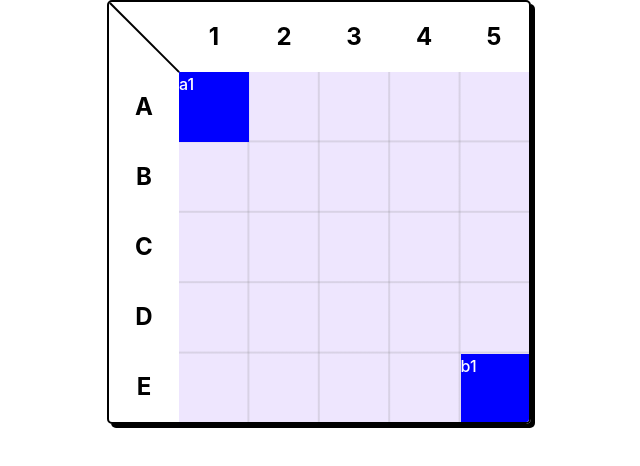
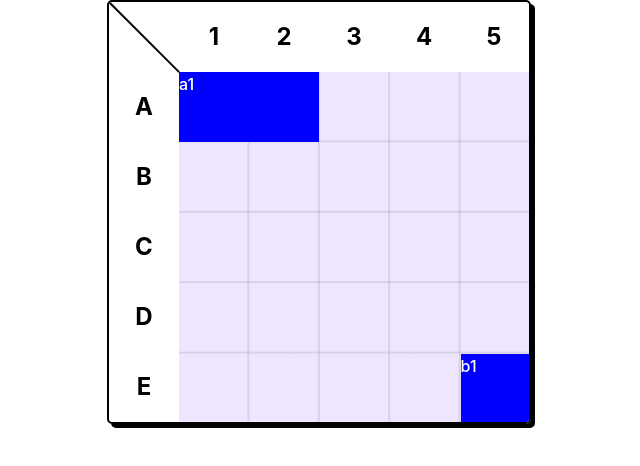
Before and after one commit to DenisGrishin/spaces-battles, a React (Vite) app: page / in a window 1280 px wide. Shown: the top 466 px of the page, without its empty margins (321-961 px from the left). Built offline with nearby package versions, Linux system fonts and the light colour scheme.

Commit message:
fix: добавил тип кароблей

```diff
--- a/src/modules/Battlefield/Board/Board.tsx
+++ b/src/modules/Battlefield/Board/Board.tsx
@@ -2,24 +2,15 @@ import classNames from 'classnames';
 
 import styles from './Board.module.css';
 import { Coordinates } from './components/Coordinates/Coordinates';
-import { type Dispatch, useMemo } from 'react';
+import { useMemo } from 'react';
 import Ship from './components/Ship/Ship';
 import { DndContext, DragEndEvent } from '@dnd-kit/core';
 
-import {
-  createSnapModifier,
-  restrictToParentElement,
-} from '@dnd-kit/modifiers';
+import { createSnapModifier } from '@dnd-kit/modifiers';
 import { DropCell } from '@/modules/DropCell';
 import { TableBoard } from './components/TabelBoard';
-import { Action } from '@/store/ContextSetting/type';
 import { moveToShip } from '../utilities';
-
-interface ProsBoard {
-  rowsAndColumns: number;
-  stateBattlefield: string[][];
-  dispatch: Dispatch<Action>;
-}
+import { ProsBoard } from './type';
 
 const SIZE_CELL: number = 70;
 
@@ -30,8 +21,8 @@ export function Board({
 }: ProsBoard) {
   const snapToGridModifier = createSnapModifier(SIZE_CELL);
 
-  const ship = <Ship dataShip={'a1'} customClassName={styles.cell} />;
-  const ship2 = <Ship dataShip={'b1'} customClassName={styles.cell} />;
+  const ship = <Ship dataShip={'a1'} sizeShip="small" />;
+  const ship2 = <Ship dataShip={'b1'} />;
 
   const renderTablet = useMemo(() => {
     return stateBattlefield.map((row, rowIndex, arr) => {
--- a/src/modules/Battlefield/Board/components/Ship/Ship.module.css
+++ b/src/modules/Battlefield/Board/components/Ship/Ship.module.css
@@ -1,6 +1,11 @@
 .ship {
   background-color: blue;
   color: #fff;
-  height: 100%;
+  height: 70px;
+  width: 70px;
   cursor: grab;
+  position: absolute;
 }
+.ship.small {
+  width: 140px;
+}
--- a/src/modules/Battlefield/Board/components/Ship/Ship.tsx
+++ b/src/modules/Battlefield/Board/components/Ship/Ship.tsx
@@ -3,12 +3,16 @@ import styles from './Ship.module.css';
 import { useDraggable } from '@dnd-kit/core';
 import { CSS } from '@dnd-kit/utilities';
 
+export type SizeShip = 'verySmall' | 'small';
+
 const Ship = ({
   dataShip,
-  customClassName,
+  customClassName = '',
+  sizeShip = 'verySmall',
 }: {
   dataShip: string;
   customClassName?: string;
+  sizeShip?: SizeShip;
 }) => {
   const { attributes, listeners, setNodeRef, transform } = useDraggable({
     id: dataShip,
@@ -18,12 +22,14 @@ const Ship = ({
         transform: CSS.Translate.toString(transform),
       }
     : {};
+  console.log(sizeShip);
 
   return (
     <div
       ref={setNodeRef}
       style={style}
-      className={classNames(customClassName, {
+      className={classNames(styles[customClassName], {
+        [styles[sizeShip]]: !!sizeShip,
         [styles.ship]: !!dataShip,
       })}
       {...listeners}
--- /dev/null
+++ b/src/modules/Battlefield/Board/type.ts
@@ -0,0 +1,8 @@
+import { Action } from '@dnd-kit/core/dist/store';
+import { type Dispatch } from 'react';
+
+export interface ProsBoard {
+  rowsAndColumns: number;
+  stateBattlefield: string[][];
+  dispatch: Dispatch<Action>;
+}
--- a/src/store/ContextSetting/settingStore.ts
+++ b/src/store/ContextSetting/settingStore.ts
@@ -3,7 +3,7 @@ import { type Action, type SettingState } from './type.ts';
 export const stateSetting: SettingState = {
   rowsAndColumns: 5,
   stateBattlefield: [
-    ['a1', '', '', '', ''],
+    ['a1', 'a2', '', '', ''],
     ['', '', '', '', ''],
     ['', '', '', '', ''],
     ['', '', '', '', ''],
```
